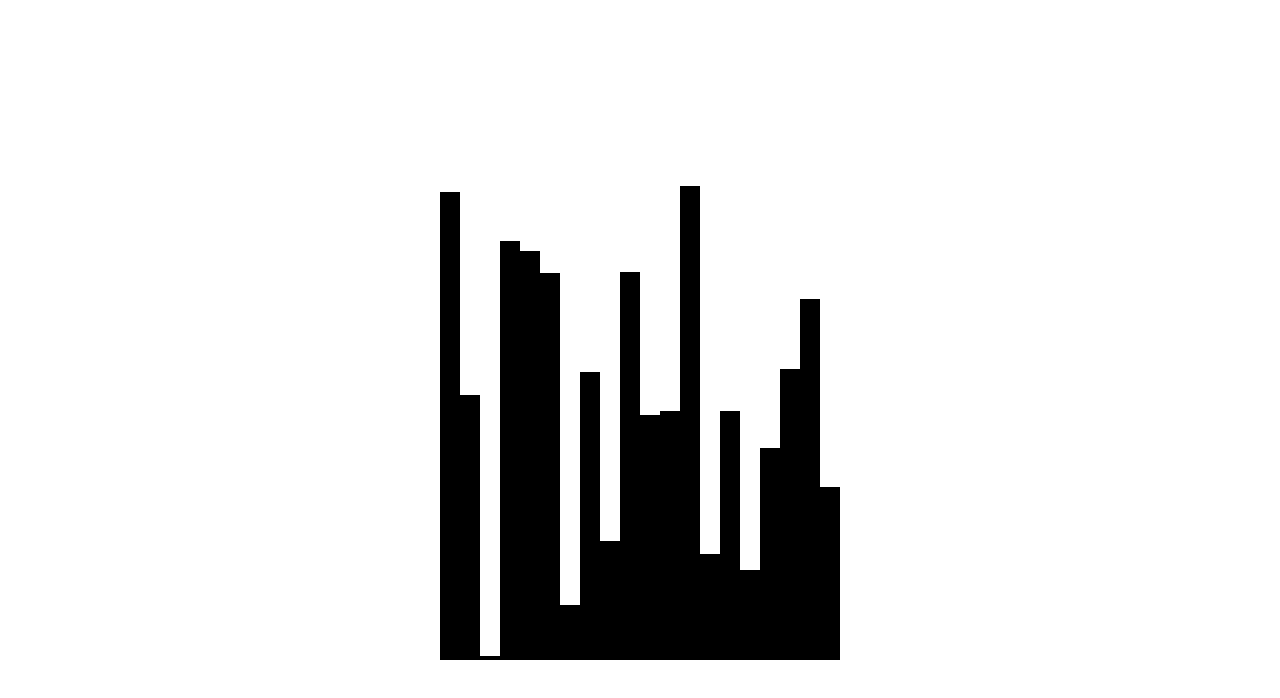
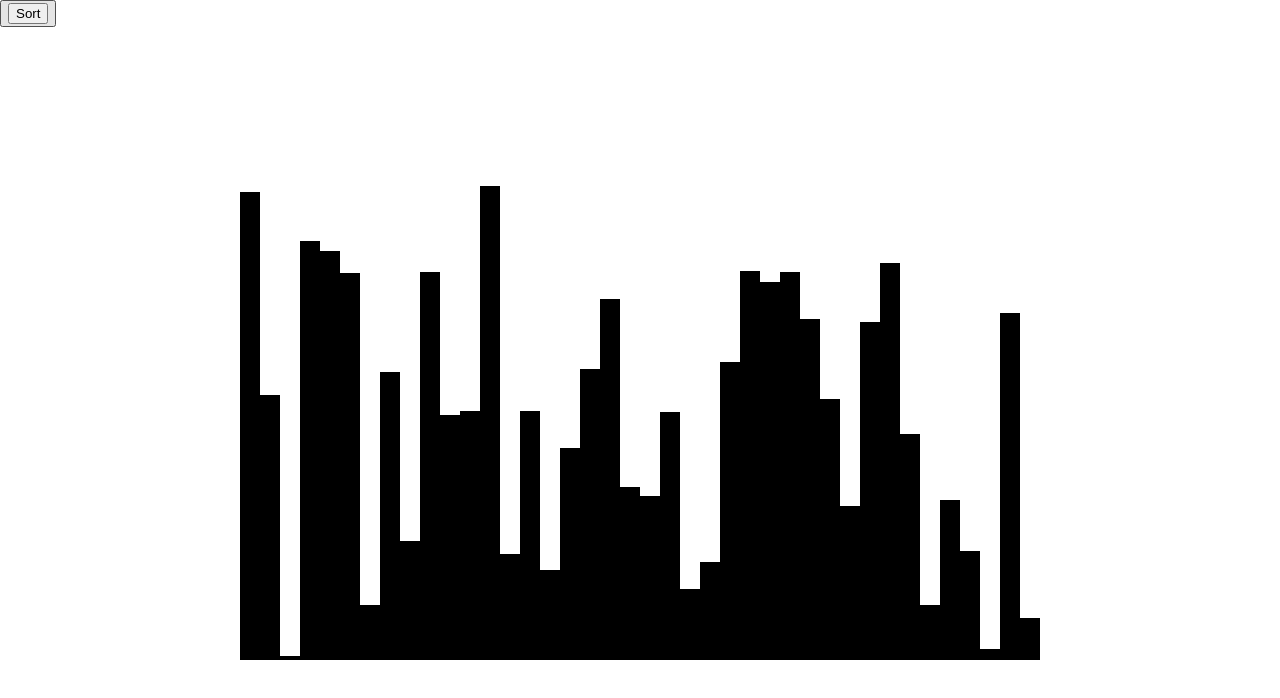
Before and after one commit to camgraff/sorting-algorithm-visualizer, a React (Create React App) app: page / in a window 1280 px wide. Shown: the top 698 px of the page. Built offline with nearby package versions, Linux system fonts and the light colour scheme.

Commit message:
Added sort button.

```diff
--- a/package.json
+++ b/package.json
@@ -3,7 +3,9 @@
   "version": "0.1.0",
   "private": true,
   "dependencies": {
+    "bootstrap": "^4.3.1",
     "react": "^16.10.2",
+    "react-bootstrap": "^1.0.0-beta.14",
     "react-dom": "^16.10.2",
     "react-scripts": "3.2.0"
   },
--- a/src/Visualizer.css
+++ b/src/Visualizer.css
@@ -5,3 +5,7 @@ canvas {
     top: 20%;
     margin: auto;
 }
+
+Button {
+    display: inline;
+}
--- a/src/Visualizer.jsx
+++ b/src/Visualizer.jsx
@@ -1,7 +1,9 @@
 import React from 'react';
+import Button from 'react-bootstrap/Button';
+import ButtonToolbar from 'react-bootstrap/Button';
 import './Visualizer.css'
 
-const ARRAY_SIZE = 20;
+const ARRAY_SIZE = 40;
 
 var arr = [];
 
@@ -20,10 +22,15 @@ class Visualizer extends React.Component {
 
     render() {
         return(
-            <canvas ref="canvas"
-                width={20*ARRAY_SIZE}
-                height={500}
-            />
+            <div className="Visualizer">
+                <ButtonToolbar>
+                    <Button variant="primary"> Sort </Button>
+                </ButtonToolbar>
+                <canvas ref="canvas"
+                    width={20*ARRAY_SIZE}
+                    height={500}
+                />
+            </div>
         )
     }
 
```
Also changed, not shown: 1 other file (tests, documents, lock files or other folders).
